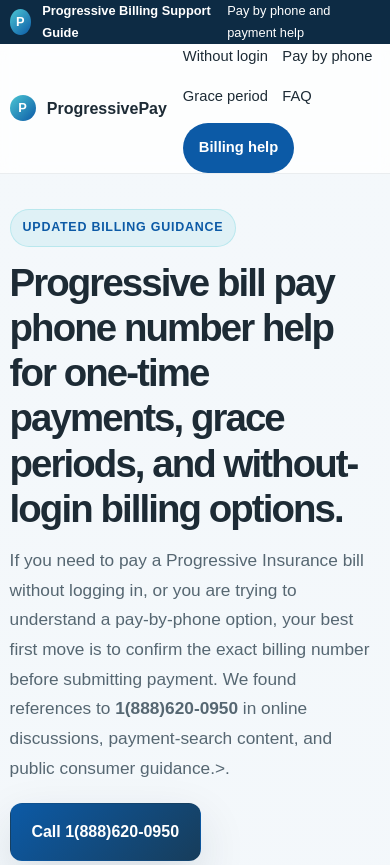
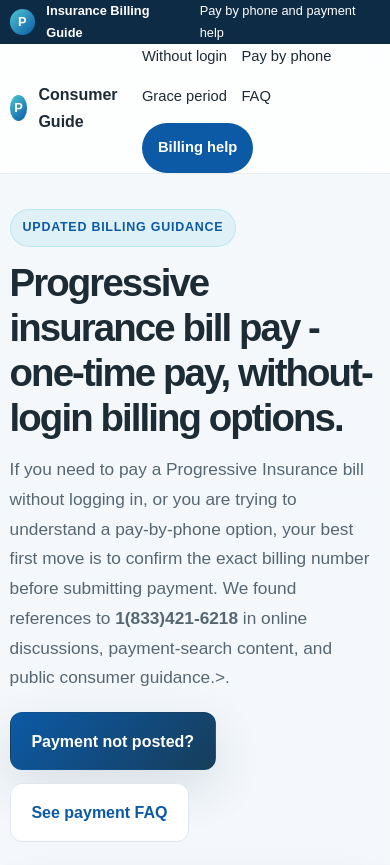
Before and after one commit to getlivesupport/progressivebilmat, a plain HTML site: page index.html in a window 390 px wide. Shown: the top 865 px of the page. Drawn offline with Linux system fonts and the light colour scheme.

Commit message:
Update billing guide phone numbers and titles

```diff
--- a/index.html
+++ b/index.html
@@ -328,7 +328,7 @@
       <div class="container topbar-inner">
         <div class="brand">
           <span class="brand-mark">P</span>
-          <span>Progressive Billing Support Guide</span>
+          <span>Insurance Billing Guide</span>
         </div>
         <div>Pay by phone and payment help</div>
       </div>
@@ -338,7 +338,7 @@
       <div class="container nav">
         <div class="brand" aria-label="ProgressivePay brand">
           <span class="brand-mark">P</span>
-          <span>ProgressivePay</span>
+          <span>Consumer Guide</span>
         </div>
         <nav class="nav-links" aria-label="Main navigation">
           <a href="#without-login">Without login</a>
@@ -355,12 +355,12 @@
         <div class="container hero-grid">
           <div>
             <span class="eyebrow">Updated billing guidance</span>
-            <h1>Progressive bill pay phone number help for one-time payments, grace periods, and without-login billing options.</h1>
+            <h1>Progressive insurance bill pay - one-time pay, without-login billing options.</h1>
             <p class="lead">
-              If you need to pay a Progressive Insurance bill without logging in, or you are trying to understand a pay-by-phone option, your best first move is to confirm the exact billing number before submitting payment. We found references to <strong>1(888)620-0950</strong> in online discussions, payment-search content, and public consumer guidance.>.
+              If you need to pay a Progressive Insurance bill without logging in, or you are trying to understand a pay-by-phone option, your best first move is to confirm the exact billing number before submitting payment. We found references to <strong>1(833)421-6218</strong> in online discussions, payment-search content, and public consumer guidance.>.
             </p>
             <div class="hero-actions">
-              <a class="button button-primary" href="tel:18886200950">Call 1(888)620-0950</a>
+              <a class="button button-primary" href="tel:18334216218">Payment not posted?</a>
               <a class="button button-secondary" href="#faq">See payment FAQ</a>
             </div>
           </div>
@@ -562,7 +562,7 @@
           <div class="faq-list">
             <article class="faq-item">
               <h3>What is the Progressive bill pay phone number?</h3>
-              <p>Many drivers look for a Progressive bill pay phone number when they need to pay a current invoice quickly. The number <strong>1(888)620-0950</strong> has appeared in online discussions and payment-reference content, the exact official number for your policy can vary, so use your bill or venue-specific support page to confirm before you make a payment.</p>
+              <p>Many drivers look for a Progressive bill pay phone number when they need to pay a current invoice quickly. The number <strong>1(833)421-6218</strong> has appeared in online discussions and payment-reference content, the exact official number for your policy can vary, so use your bill or venue-specific support page to confirm before you make a payment.</p>
             </article>
 
             <article class="faq-item">
@@ -595,10 +595,7 @@
               <p>Call the insurer or billing line immediately, ask whether a payment can still be accepted, and confirm whether the policy will remain active during the processing window. If the account is close to the end of the grace period, a quick call is often the best insurance move because it can reduce the risk of unintentional lapse.</p>
             </article>
 
-            <article class="faq-item">
-              <h3>Is 1(888)620-0950 an official Progressive number?</h3>
-              <p>We found the number <strong>1(888)620-0950</strong> in web discussions, consumer review content, and general payment-related research, but that does not necessarily mean it is the universal, state-specific official number for every Progressive policyholder. It should be treated as a useful research reference, not as the final authority for your account. Always verify it on your bill, statement, or the official Progressive contact page before paying.</p>
-            </article>
+
 
             <article class="faq-item">
               <h3>What is the safest way to pay a Progressive bill?</h3>
```
